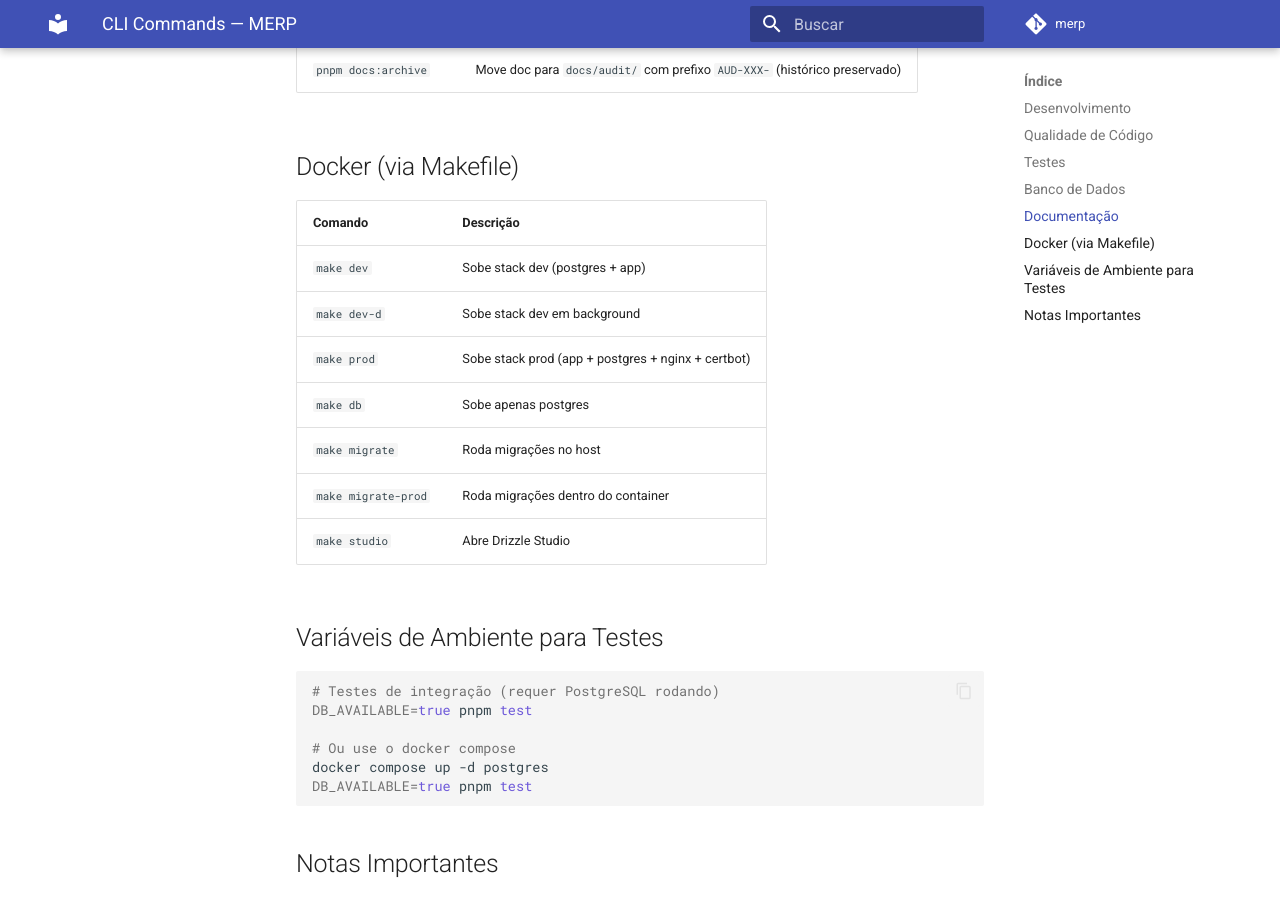
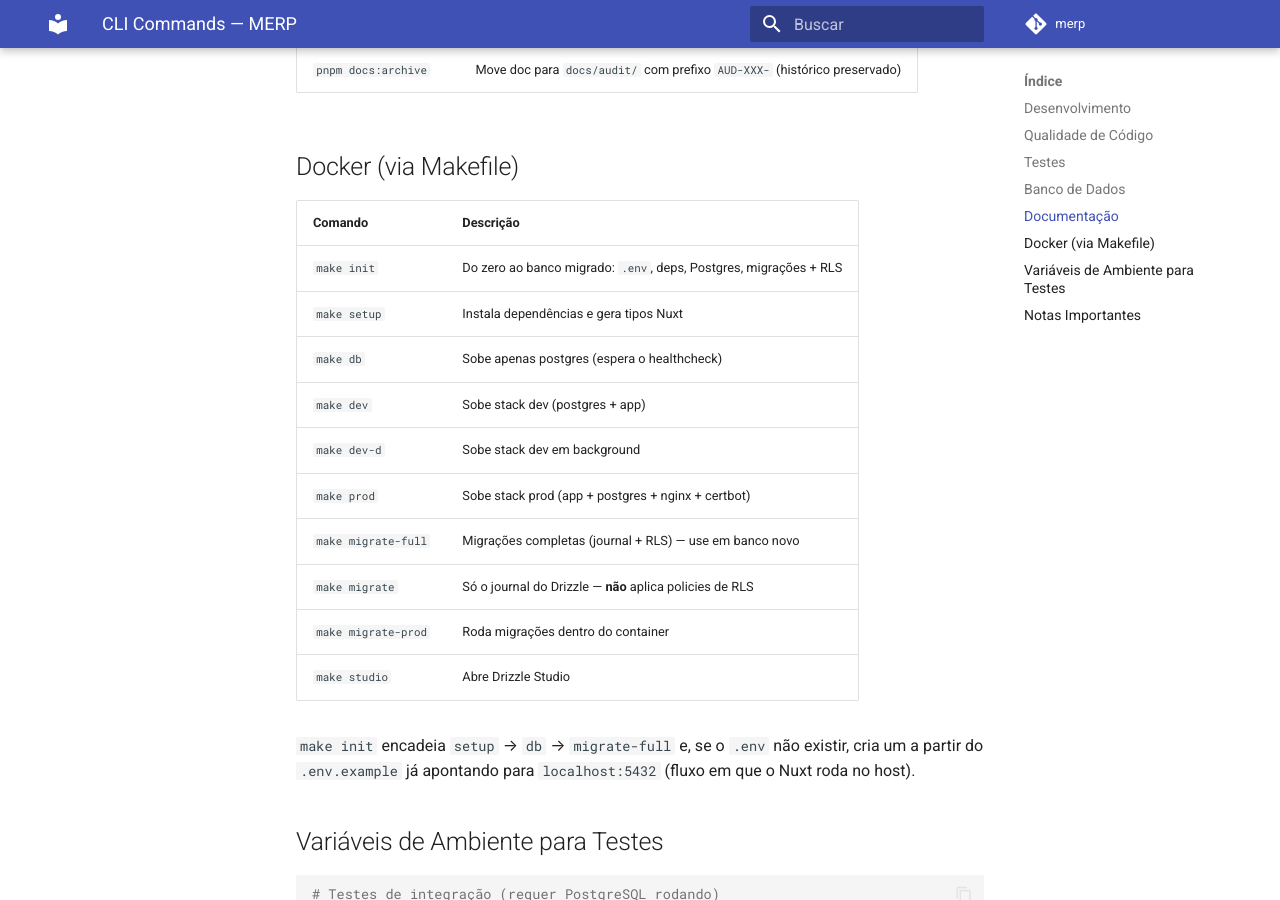
Before and after one commit to AndrewCrescencio/merp, an MkDocs documentation site: the page built from docs/07-reference/cli-commands.md, in a window 1280 px wide and 900 px high, scrolled down 1951 px. Built offline with MkDocs 1.6.1 and Material for MkDocs 9.7.7, drawn with Linux system fonts in a browser that asks for light colours; comment, search, counter and statistics services are not loaded.

Commit message:
feat(make): add one-shot init and expose the RLS-safe migration
The documented bootstrap was four manual commands, and the Makefile made
it worse: `make migrate` ran plain `drizzle-kit migrate`, which the
README already warns does not apply RLS policies on a fresh DB — while
the correct `db:migrate:full` had no target at all.

`make init` chains setup -> db -> migrate-full. If .env is missing it
creates one from .env.example and rewrites the host from `postgres` (the
Docker network name) to `localhost`, since the flow documented in the
README runs Nuxt on the host. The file is self-consistent otherwise —
DB_PASSWORD matches DATABASE_URL and BETTER_AUTH_SECRET is 36 chars.

`make db` now uses `up -d --wait`, so the healthcheck gates the
migration instead of racing it. If the port is already held by another
Postgres it warns and lets the next step decide, which is what CI's
service container and a pre-existing server both need.

`make migrate` keeps its behavior but its help text now says what it
does not do.

```diff
--- a/docs/07-reference/cli-commands.md
+++ b/docs/07-reference/cli-commands.md
@@ -70,15 +70,22 @@ Todos os comandos disponíveis via `pnpm` (scripts do `package.json`).
 
 ## Docker (via Makefile)
 
-| Comando             | Descrição                                          |
-| ------------------- | -------------------------------------------------- |
-| `make dev`          | Sobe stack dev (postgres + app)                    |
-| `make dev-d`        | Sobe stack dev em background                       |
-| `make prod`         | Sobe stack prod (app + postgres + nginx + certbot) |
-| `make db`           | Sobe apenas postgres                               |
-| `make migrate`      | Roda migrações no host                             |
-| `make migrate-prod` | Roda migrações dentro do container                 |
-| `make studio`       | Abre Drizzle Studio                                |
+| Comando             | Descrição                                                         |
+| ------------------- | ----------------------------------------------------------------- |
+| `make init`         | Do zero ao banco migrado: `.env`, deps, Postgres, migrações + RLS |
+| `make setup`        | Instala dependências e gera tipos Nuxt                            |
+| `make db`           | Sobe apenas postgres (espera o healthcheck)                       |
+| `make dev`          | Sobe stack dev (postgres + app)                                   |
+| `make dev-d`        | Sobe stack dev em background                                      |
+| `make prod`         | Sobe stack prod (app + postgres + nginx + certbot)                |
+| `make migrate-full` | Migrações completas (journal + RLS) — use em banco novo           |
+| `make migrate`      | Só o journal do Drizzle — **não** aplica policies de RLS          |
+| `make migrate-prod` | Roda migrações dentro do container                                |
+| `make studio`       | Abre Drizzle Studio                                               |
+
+`make init` encadeia `setup` → `db` → `migrate-full` e, se o `.env` não existir,
+cria um a partir do `.env.example` já apontando para `localhost:5432` (fluxo em
+que o Nuxt roda no host).
 
 ## Variáveis de Ambiente para Testes
 
```
Also changed, not shown: README.md (+14 -2 lines), 1 other file.
